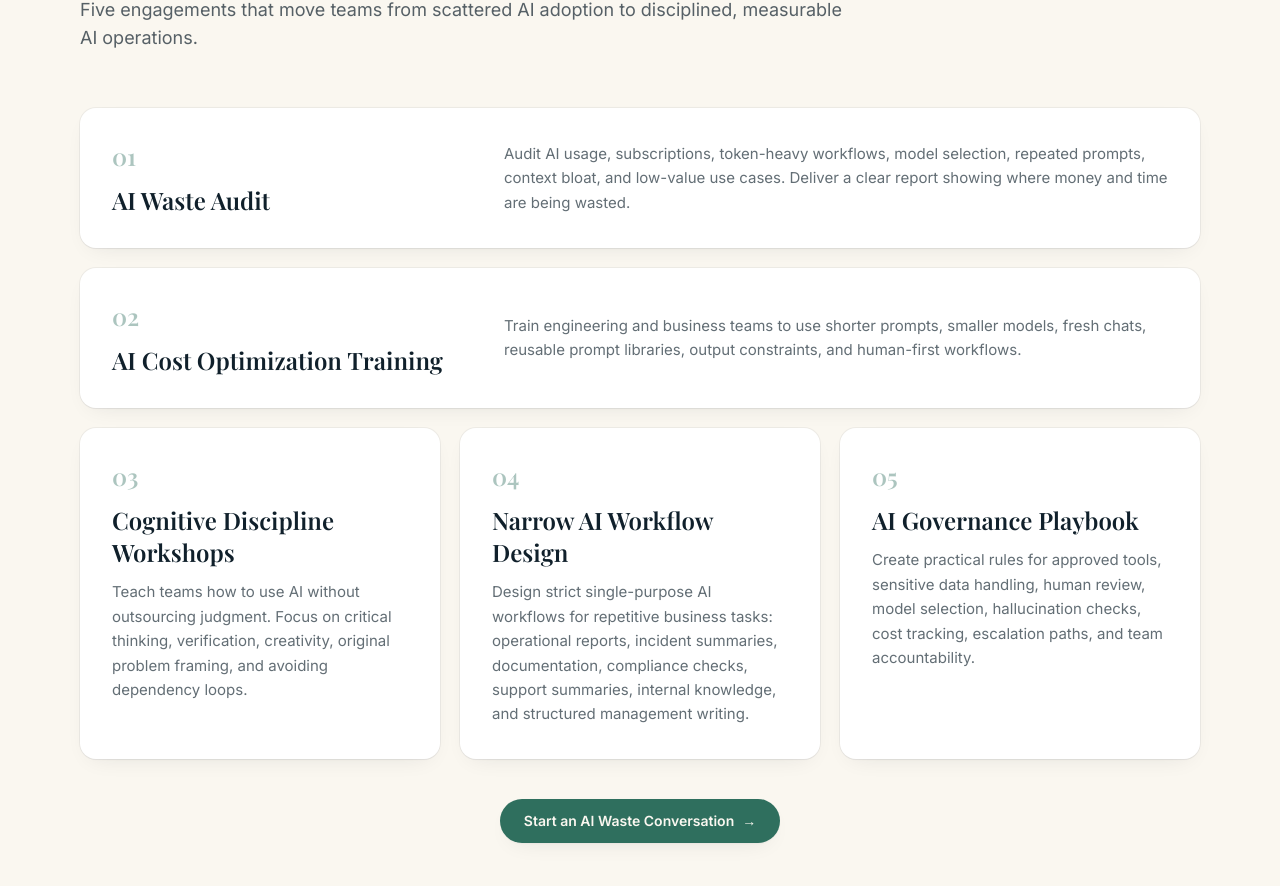
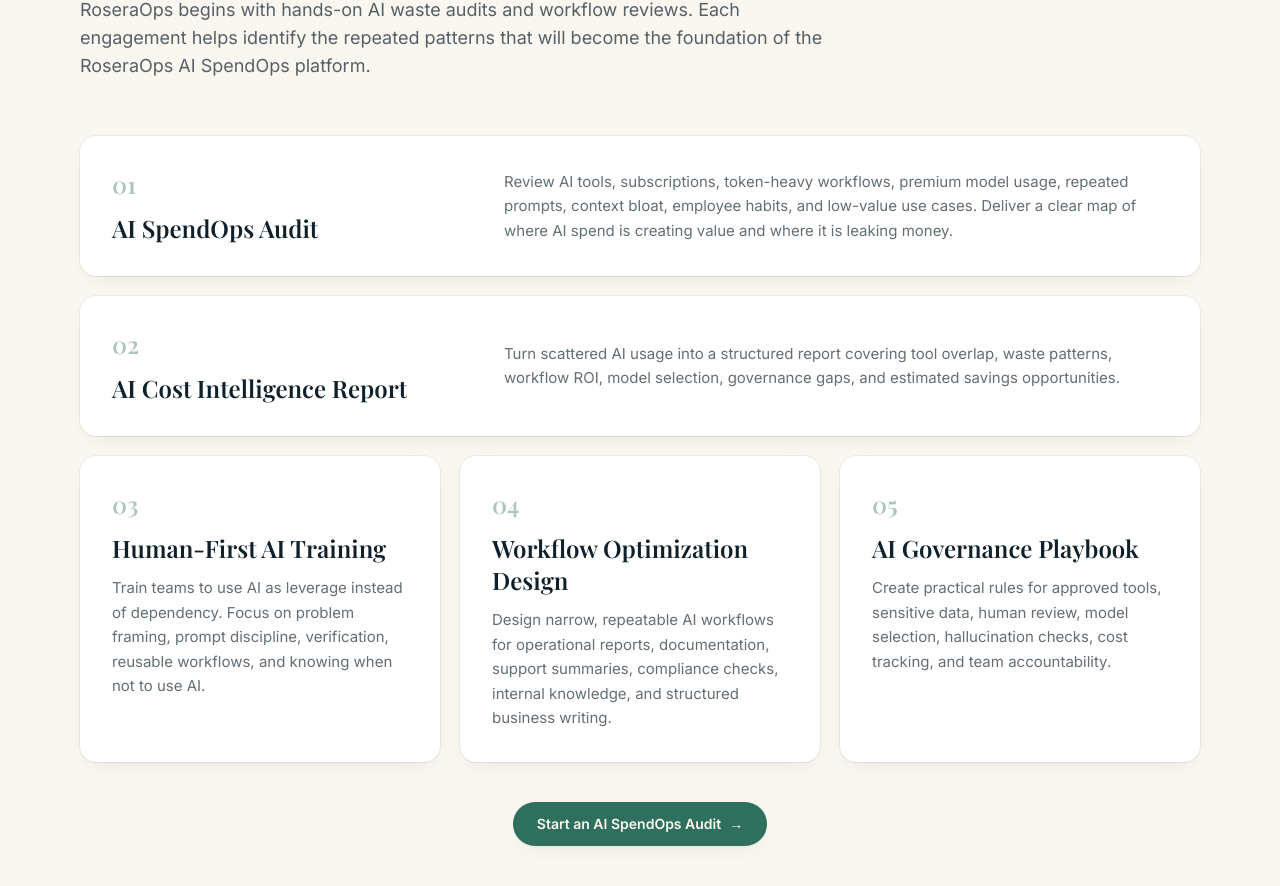
Before and after one commit to alkefajihaider/roseraops-website, a Next.js app: page / in a window 1280 px wide. Shown: the part 6389-7275 px from the top of the page. Built offline with nearby package versions, Linux system fonts and the light colour scheme.

Commit message:
Update ServicesSection.tsx

```diff
--- a/components/ServicesSection.tsx
+++ b/components/ServicesSection.tsx
@@ -1,6 +1,34 @@
-import { CTA_PRIMARY, MAILTO, SERVICES } from '@/lib/constants';
+import { MAILTO } from '@/lib/constants';
 import AnimatedCard from './AnimatedCard';
 import SectionHeading from './SectionHeading';
+
+const SERVICES = [
+  {
+    n: '01',
+    title: 'AI SpendOps Audit',
+    body: 'Review AI tools, subscriptions, token-heavy workflows, premium model usage, repeated prompts, context bloat, employee habits, and low-value use cases. Deliver a clear map of where AI spend is creating value and where it is leaking money.',
+  },
+  {
+    n: '02',
+    title: 'AI Cost Intelligence Report',
+    body: 'Turn scattered AI usage into a structured report covering tool overlap, waste patterns, workflow ROI, model selection, governance gaps, and estimated savings opportunities.',
+  },
+  {
+    n: '03',
+    title: 'Human-First AI Training',
+    body: 'Train teams to use AI as leverage instead of dependency. Focus on problem framing, prompt discipline, verification, reusable workflows, and knowing when not to use AI.',
+  },
+  {
+    n: '04',
+    title: 'Workflow Optimization Design',
+    body: 'Design narrow, repeatable AI workflows for operational reports, documentation, support summaries, compliance checks, internal knowledge, and structured business writing.',
+  },
+  {
+    n: '05',
+    title: 'AI Governance Playbook',
+    body: 'Create practical rules for approved tools, sensitive data, human review, model selection, hallucination checks, cost tracking, and team accountability.',
+  },
+];
 
 export default function ServicesSection() {
   return (
@@ -8,14 +36,14 @@
       <div className="container-px">
         <SectionHeading
           eyebrow="Services"
-          title="Enterprise AI consulting built for cost, quality, and judgment."
-          intro="Five engagements that move teams from scattered AI adoption to disciplined, measurable AI operations."
+          title="Audit-led AI SpendOps, built to become software."
+          intro="RoseraOps begins with hands-on AI waste audits and workflow reviews. Each engagement helps identify the repeated patterns that will become the foundation of the RoseraOps AI SpendOps platform."
         />
 
         <div className="mt-14 grid gap-5 lg:grid-cols-3">
           {SERVICES.map((s, i) => {
-            // First two cards span wider on large screens for editorial rhythm.
             const feature = i < 2;
+
             return (
               <AnimatedCard
                 key={s.n}
@@ -26,14 +54,17 @@
                 }`}
               >
                 <span className="absolute left-0 top-0 h-full w-1 bg-gradient-to-b from-emerald via-sage to-transparent opacity-0 transition-opacity duration-500 group-hover:opacity-100" />
+
                 <div className={feature ? 'lg:w-1/3' : ''}>
                   <span className="font-display text-2xl font-semibold text-emerald/40">
                     {s.n}
                   </span>
+
                   <h3 className="mt-3 font-display text-2xl font-semibold text-ink">
                     {s.title}
                   </h3>
                 </div>
+
                 <p
                   className={`mt-3 text-[15px] leading-relaxed text-ink/65 ${
                     feature ? 'lg:mt-0 lg:flex-1' : ''
@@ -48,7 +79,7 @@
 
         <AnimatedCard delay={120} className="mt-10 flex justify-center">
           <a href={MAILTO} className="btn-primary">
-            {CTA_PRIMARY}
+            Start an AI SpendOps Audit
             <span aria-hidden>→</span>
           </a>
         </AnimatedCard>
```
